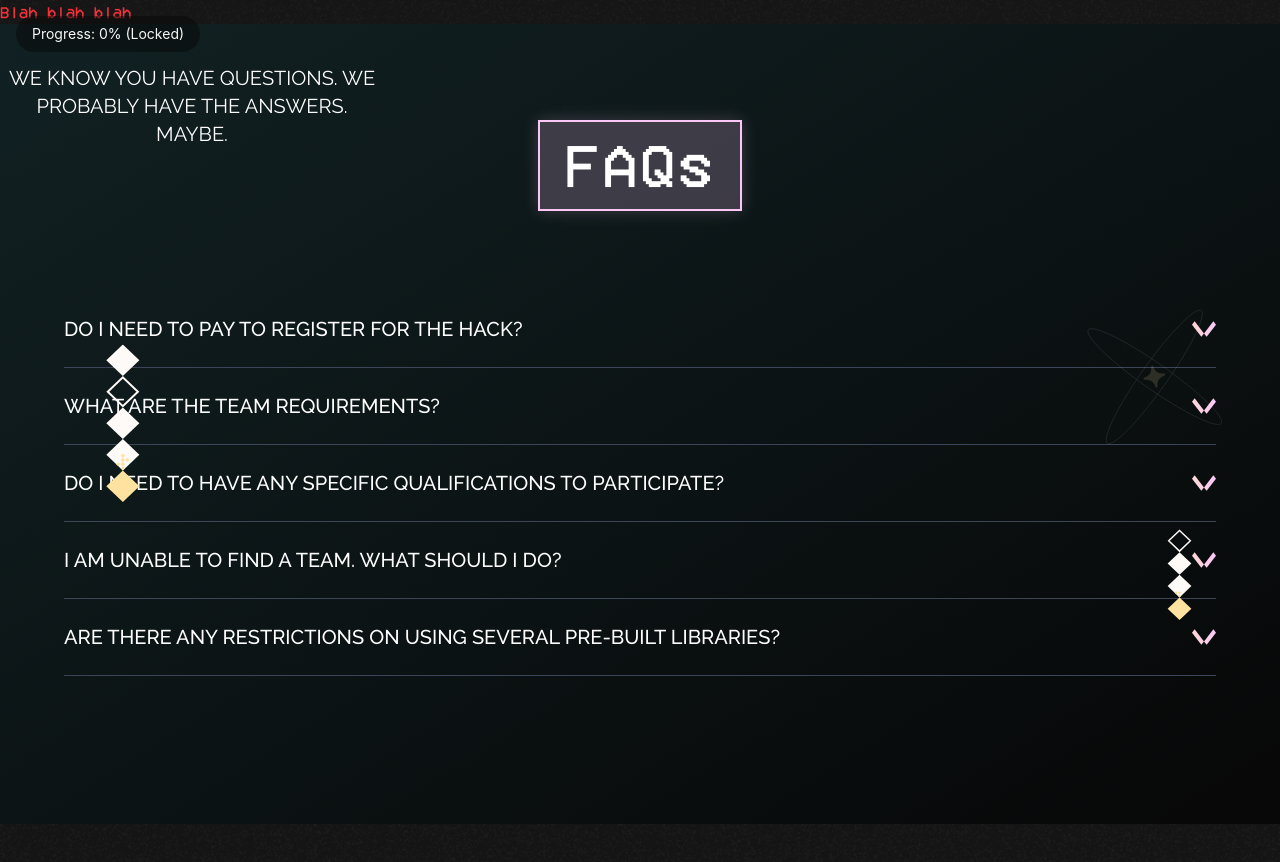
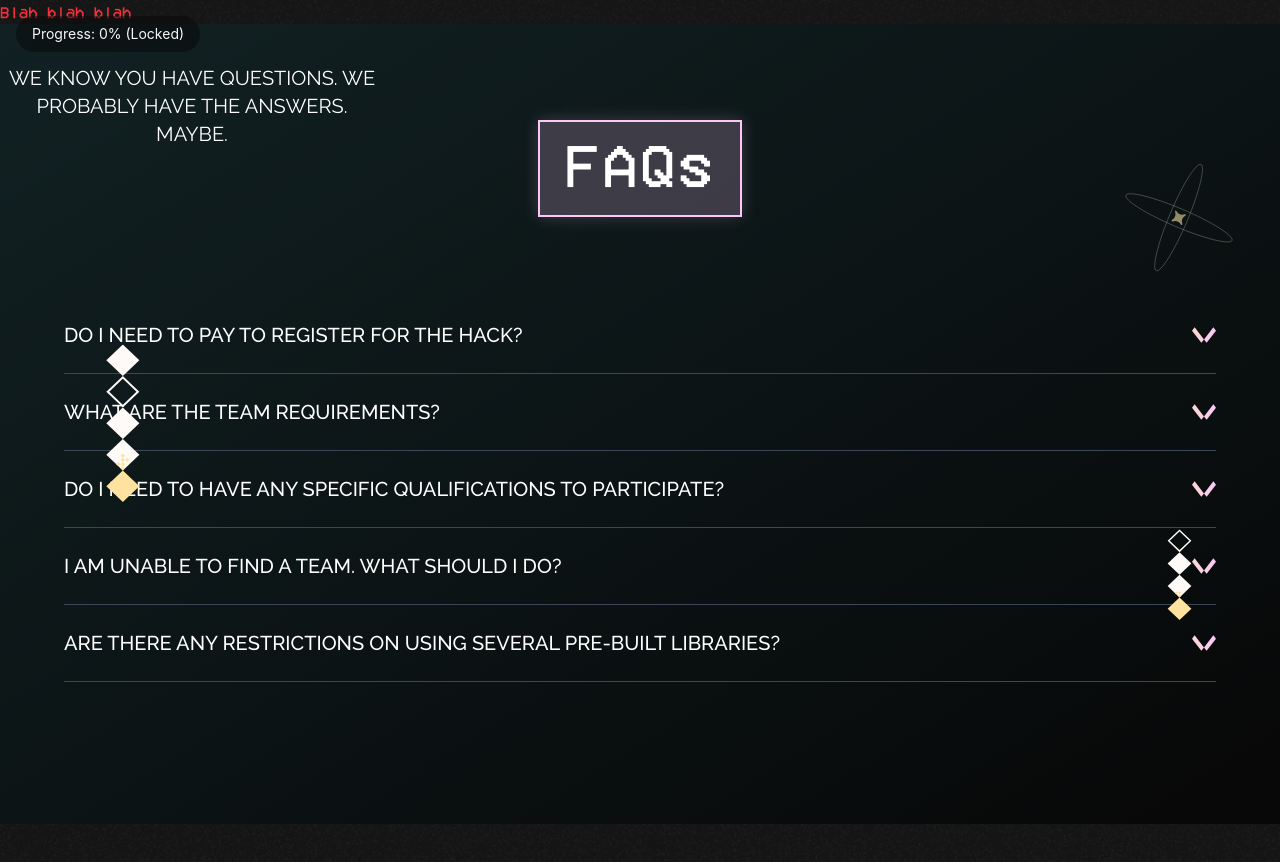
Before and after one commit to GDGVIT/WomenTechies25, a React (Vite) app in the folder web-app/: page / in a window 1280 px wide. Shown: the top 862 px of the page. Built offline with nearby package versions, Linux system fonts and the light colour scheme.

Commit message:
chore: faq

```diff
--- a/web-app/components/AccordionItem.tsx
+++ b/web-app/components/AccordionItem.tsx
@@ -31,7 +31,7 @@ const AccordionItem: React.FC<AccordionItemProps> = ({ question, answer, isOpen,
         onClick={onToggle}
         aria-expanded={isOpen}
       >
-        <span className="text-white text-xl font-medium font-Raleway">{question}</span>
+        <span className="text-white text-lg xl:text-xl font-medium font-Raleway">{question}</span>
         <motion.div animate={{ rotate: isOpen ? 180 : 0 }} transition={{ duration: 0.3, ease: "easeInOut" }}>
           <ChevronIcon className="w-6 h-4" />
         </motion.div>
--- a/web-app/components/AtomIcon.tsx
+++ b/web-app/components/AtomIcon.tsx
@@ -6,16 +6,16 @@ import { motion } from "framer-motion"
 const AtomIcon: React.FC = () => {
   return (
     <motion.div
-      className="absolute right-4 lg:right-10 top-1/3 z-10 opacity-80 hidden md:block"
-      initial={{ opacity: 0, rotate: 0 }}
-      animate={{ opacity: 0.8, rotate: 360 }}
+      className="absolute right-[10vw] lg:right-10 top-1/6 z-10 opacity-80 hidden md:block"
+      initial={{ opacity: 0.6, rotate: 0 }}
+      animate={{ opacity: 0.6, rotate: 360 }}
       transition={{
-        duration: 30,
+        duration: 3,
         repeat: Number.POSITIVE_INFINITY,
         ease: "linear",
       }}
     >
-      <svg xmlns="http://www.w3.org/2000/svg" width="172" height="172" viewBox="0 0 172 172" fill="none">
+      <svg xmlns="http://www.w3.org/2000/svg" width="122" height="122" viewBox="0 0 172 172" fill="none">
         <path
           d="M96.8992 78.5952C109.278 97.4021 119.243 115.239 125.348 128.873C128.4 135.691 130.483 141.448 131.422 145.743C131.892 147.892 132.071 149.66 131.951 151.006C131.83 152.357 131.413 153.231 130.742 153.673C130.07 154.115 129.102 154.153 127.814 153.729C126.53 153.308 124.977 152.443 123.189 151.162C119.615 148.601 115.151 144.413 110.095 138.912C99.9868 127.914 87.5434 111.709 75.1642 92.9019C62.785 74.095 52.8203 56.2577 46.7159 42.6243C43.6629 35.8057 41.5805 30.0494 40.6416 25.7541C40.1719 23.605 39.992 21.837 40.1123 20.4911C40.2332 19.1404 40.6507 18.2659 41.3219 17.8241C41.9931 17.3823 42.9614 17.3446 44.2499 17.7677C45.5336 18.1893 47.0864 19.0537 48.8746 20.3349C52.4486 22.8956 56.9124 27.0846 61.968 32.5849C72.0766 43.5826 84.52 59.7884 96.8992 78.5952Z"
           stroke="#FDFAF8"
--- a/web-app/components/HighlightText.tsx
+++ b/web-app/components/HighlightText.tsx
@@ -1,5 +1,4 @@
-import React from "react"
-import { useRef, useEffect, useState } from "react"
+import React, { useEffect, useRef, useState } from "react"
 import { motion } from "framer-motion"
 
 interface HighlightTextProps {
@@ -21,7 +20,7 @@ const HighlightText: React.FC<HighlightTextProps> = ({
           setIsInView(true)
         }
       },
-      { threshold: 0.5 },
+      { threshold: 0.5 }
     )
 
     if (textRef.current) {
@@ -36,19 +35,28 @@ const HighlightText: React.FC<HighlightTextProps> = ({
   }, [])
 
   return (
-    <div className="relative" ref={textRef}>
-      {/* Text */}
+    <div
+      className="relative inline-block overflow-hidden"
+      ref={textRef}
+    >
+      {/* Actual text */}
       <span className={className}>{text}</span>
 
-      {/* Highlight background */}
+      {/* Animated highlight */}
       <motion.div
-        className="absolute inset-0 bg-[#FAC6F7] -z-10"
-        initial={{ width: 0 }}
-        animate={{ width: isInView ? "100%" : 0 }}
+        className="absolute left-0 top-0 h-full bg-[#FAC6F7] -z-10"
+        initial={{ width: "0%" }}
+        animate={
+          isInView
+            ? { width: ["0%", "75%", "100%"] }
+            : { width: "0%" }
+        }
         transition={{
-          duration: 1.5,
+          duration: 2,
           ease: "easeInOut",
-          delay: 0.2,
+          times: [0, 0.8, 1],
+          // ^ 80% of the animation is spent going from 0% to 75%,
+          // then the final 20% goes from 75% to 100%.
         }}
       />
     </div>
```
